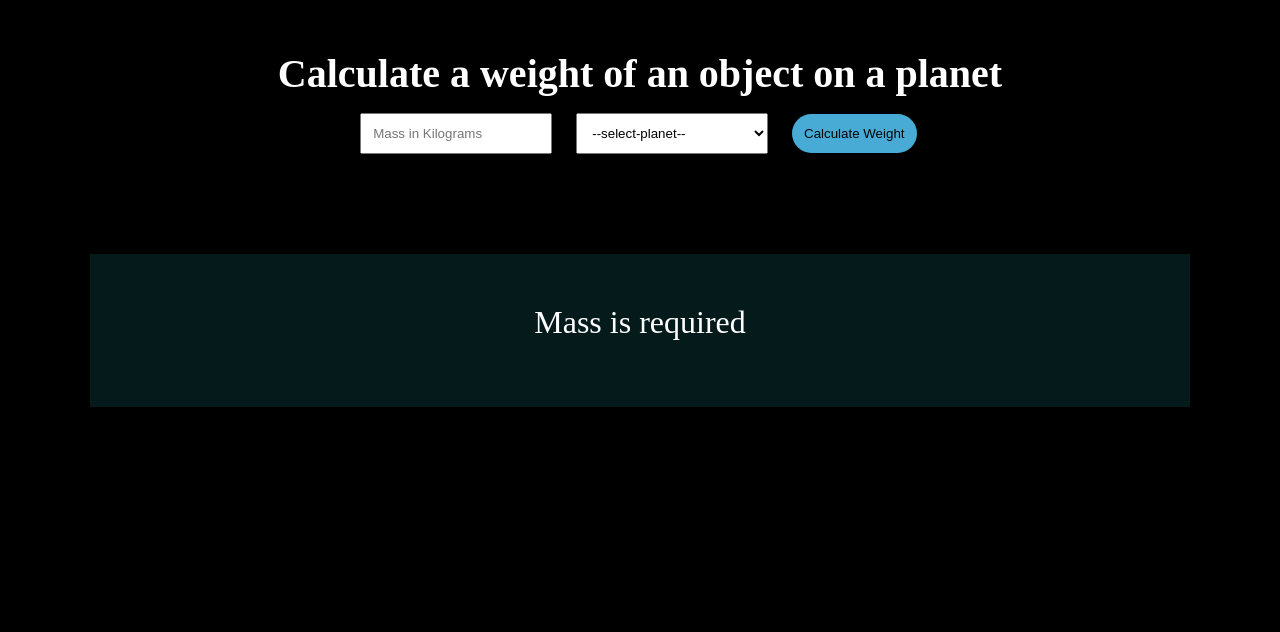
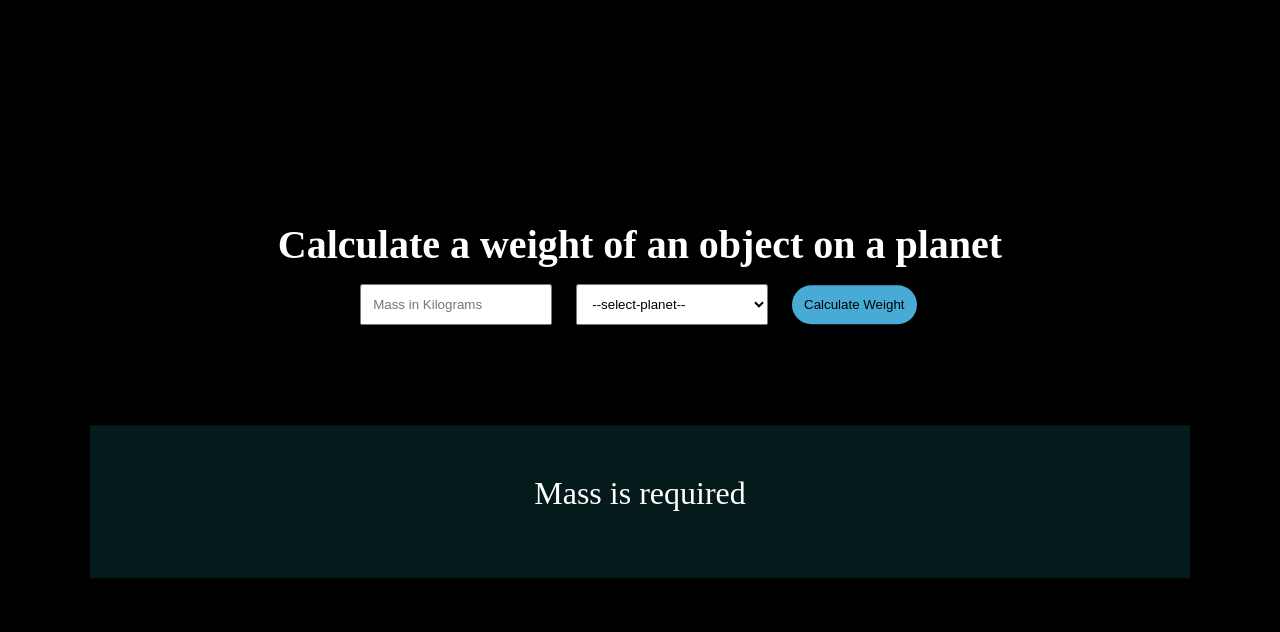
Before and after one commit to den4592/project_solar-system, a plain HTML site: page index.html in a window 1280 px wide. Drawn offline with Linux system fonts and the light colour scheme.

Commit message:
add wrapper

```diff
--- a/index.html
+++ b/index.html
@@ -10,6 +10,7 @@
 </head>
 
 <body>
+    <div class="wrapper">
         <section class="section-first">
             <div class="container">
                 <h1>Calculate a weight of an object on a planet</h1>
@@ -39,7 +40,7 @@
                 </div>
             </div>
         </section>
-
+    </div>
     <script src="main.js"></script>
 </body>
 
--- a/style.css
+++ b/style.css
@@ -9,6 +9,14 @@ body {
 }
 body {
   background-color: black;
+}
+
+.wrapper {
+  width: 100%;
+  position: absolute;
+  top: 50%;
+  left: 50%;
+  transform: translate(-50%, -50%);
 }
 
 h1 {
```
Lines whose indentation alone changed are shown as unchanged.
